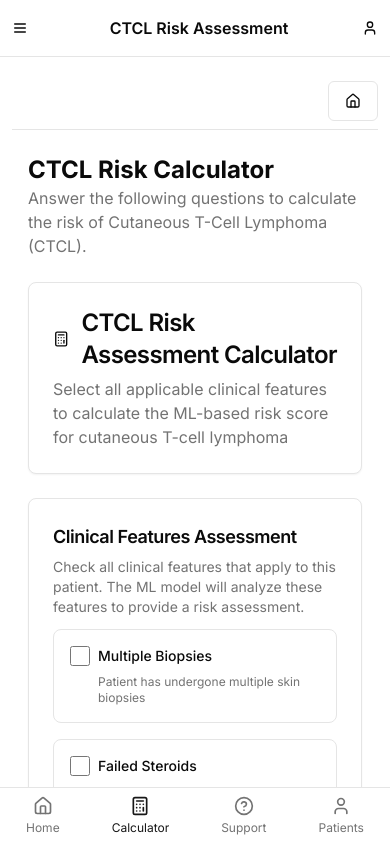
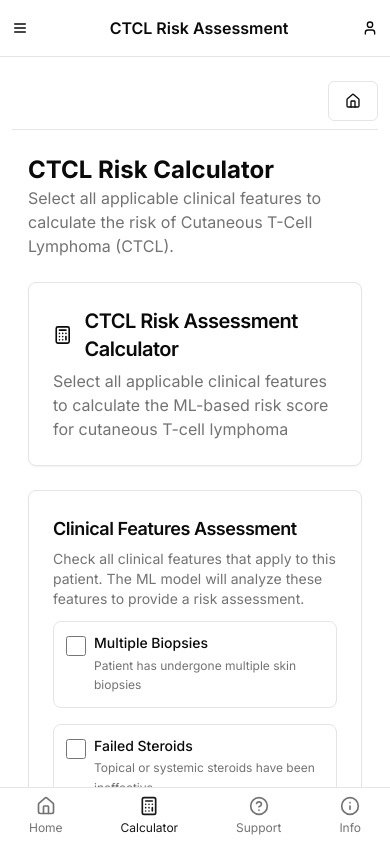
Before and after one commit to ys3661/ctcl_model-cc, a Next.js app: page /calculator in a window 390 px wide. Shown: the top 842 px of the page. Built offline with nearby package versions, Linux system fonts and the light colour scheme.

Commit message:
fix: sync mobile bottom nav with desktop navbar
Remove "Patients" tab and add "Information" for consistency

Co-authored-by: null <213476452+ys3661@users.noreply.github.com>

```diff
--- a/app/calculator/mobile-page.tsx
+++ b/app/calculator/mobile-page.tsx
@@ -1,43 +1,15 @@
 "use client"
 
-import { useEffect, useState } from "react"
-import { useMediaQuery } from "@/hooks/use-media-query"
 import RiskCalculator from "@/components/risk-calculator"
 
-interface Question {
-  id: string
-  text: string
-}
-
-const questions: Question[] = [
-  { id: "q1", text: "Does the patient have a history of Multiple Biopsies?" },
-  { id: "q2", text: "Does the patient have a history of Failed Steroids?" },
-  { id: "q3", text: "Does the patient have a history of Other Rash?" },
-  { id: "q4", text: "Does the patient have a history of Scaly Patch or Plaque?" },
-  { id: "q5", text: "Does the patient have a history of Erythema?" },
-  { id: "q6", text: "Does the patient have a history of Xerosis?" },
-  { id: "q7", text: "Does the patient have a history of Pruritus?" },
-]
-
-export default function MobileCalculatorPage() {
-  const [isMounted, setIsMounted] = useState(false)
-  const isMobile = useMediaQuery("(max-width: 768px)")
-
-  useEffect(() => {
-    setIsMounted(true)
-  }, [])
-
-  if (!isMounted) {
-    return null
-  }
-
+export default function CalculatorPage() {
   return (
     <div className="container mx-auto py-6 px-4">
-      <div className="max-w-3xl mx-auto">
+      <div className="max-w-5xl mx-auto">
         <div className="mb-6">
           <h1 className="text-2xl font-bold">CTCL Risk Calculator</h1>
           <p className="text-muted-foreground">
-            Answer the following questions to calculate the risk of Cutaneous T-Cell Lymphoma (CTCL).
+            Select all applicable clinical features to calculate the risk of Cutaneous T-Cell Lymphoma (CTCL).
           </p>
         </div>
 
--- a/app/calculator/page.tsx
+++ b/app/calculator/page.tsx
@@ -1,5 +1,5 @@
-import MobileCalculatorPage from "./mobile-page"
+import CalculatorPage from "./mobile-page"
 
-export default function CalculatorPage() {
-  return <MobileCalculatorPage />
+export default function Calculator() {
+  return <CalculatorPage />
 }
--- a/components/layout/mobile-layout.tsx
+++ b/components/layout/mobile-layout.tsx
@@ -151,14 +151,14 @@ export function MobileLayout({ children }: MobileLayoutProps) {
             Support
           </Link>
           <Link
-            href="/patients"
+            href="/information"
             className={cn(
               "flex flex-col items-center justify-center text-xs",
-              pathname === "/patients" ? "text-primary" : "text-muted-foreground",
+              pathname === "/information" ? "text-primary" : "text-muted-foreground",
             )}
           >
-            <User className="h-5 w-5 mb-1" />
-            Patients
+            <Info className="h-5 w-5 mb-1" />
+            Info
           </Link>
         </div>
       </div>
--- a/components/risk-calculator.tsx
+++ b/components/risk-calculator.tsx
@@ -188,7 +188,7 @@ export default function RiskCalculator() {
       {/* Header */}
       <Card>
         <CardHeader>
-          <CardTitle className="flex items-center text-2xl">
+          <CardTitle className="flex items-center text-xl sm:text-2xl">
             <Calculator className="mr-3 h-6 w-6" />
             CTCL Risk Assessment Calculator
           </CardTitle>
@@ -198,9 +198,9 @@ export default function RiskCalculator() {
         </CardHeader>
       </Card>
 
-      <div className="grid grid-cols-1 lg:grid-cols-3 gap-6">
+      <div className="grid grid-cols-1 xl:grid-cols-3 gap-6">
         {/* Clinical Features - ML Model Input */}
-        <div className="lg:col-span-2 space-y-4">
+        <div className="xl:col-span-2 space-y-4">
           <Card>
             <CardHeader className="pb-3">
               <CardTitle className="text-lg">Clinical Features Assessment</CardTitle>
@@ -211,18 +211,20 @@ export default function RiskCalculator() {
             </CardHeader>
             <CardContent className="space-y-4">
               {questions.map((question) => (
-                <div key={question.id} className="p-4 rounded-lg border border-border space-y-2">
-                  <div className="flex items-center space-x-2">
+                <div key={question.id} className="p-3 sm:p-4 rounded-lg border border-border space-y-2">
+                  <div className="flex items-start space-x-2">
                     <input
                       type="checkbox"
                       name={question.id}
                       checked={features[question.id]}
                       onChange={() => handleFeatureToggle(question.id, !features[question.id])}
-                      className="accent-green-600 h-5 w-5"
+                      className="accent-green-600 h-5 w-5 mt-0.5 flex-shrink-0"
                     />
-                    <Label className="text-sm font-medium block mb-0">{question.text}</Label>
+                    <div className="flex-1 min-w-0">
+                      <Label className="text-sm font-medium block mb-1 leading-tight">{question.text}</Label>
+                      <p className="text-xs text-muted-foreground leading-relaxed">{question.description}</p>
+                    </div>
                   </div>
-                  <p className="text-xs text-muted-foreground ml-7">{question.description}</p>
                 </div>
               ))}
             </CardContent>
@@ -232,7 +234,7 @@ export default function RiskCalculator() {
         {/* Results Panel */}
         <div className="space-y-4">
           {/* Score Display */}
-          <Card className="sticky top-4">
+          <Card className="xl:sticky xl:top-4">
             <CardHeader className="text-center">
               <CardTitle>ML Risk Score</CardTitle>
             </CardHeader>
@@ -253,7 +255,7 @@ export default function RiskCalculator() {
                 </div>
               ) : riskScore !== null ? (
                 <>
-                  <div className="text-6xl font-bold text-primary">{(riskScore * 100).toFixed(1)}%</div>
+                  <div className="text-4xl sm:text-6xl font-bold text-primary">{(riskScore * 100).toFixed(1)}%</div>
                   <div className="text-sm text-muted-foreground">Risk Probability</div>
 
                   <Separator />
```
